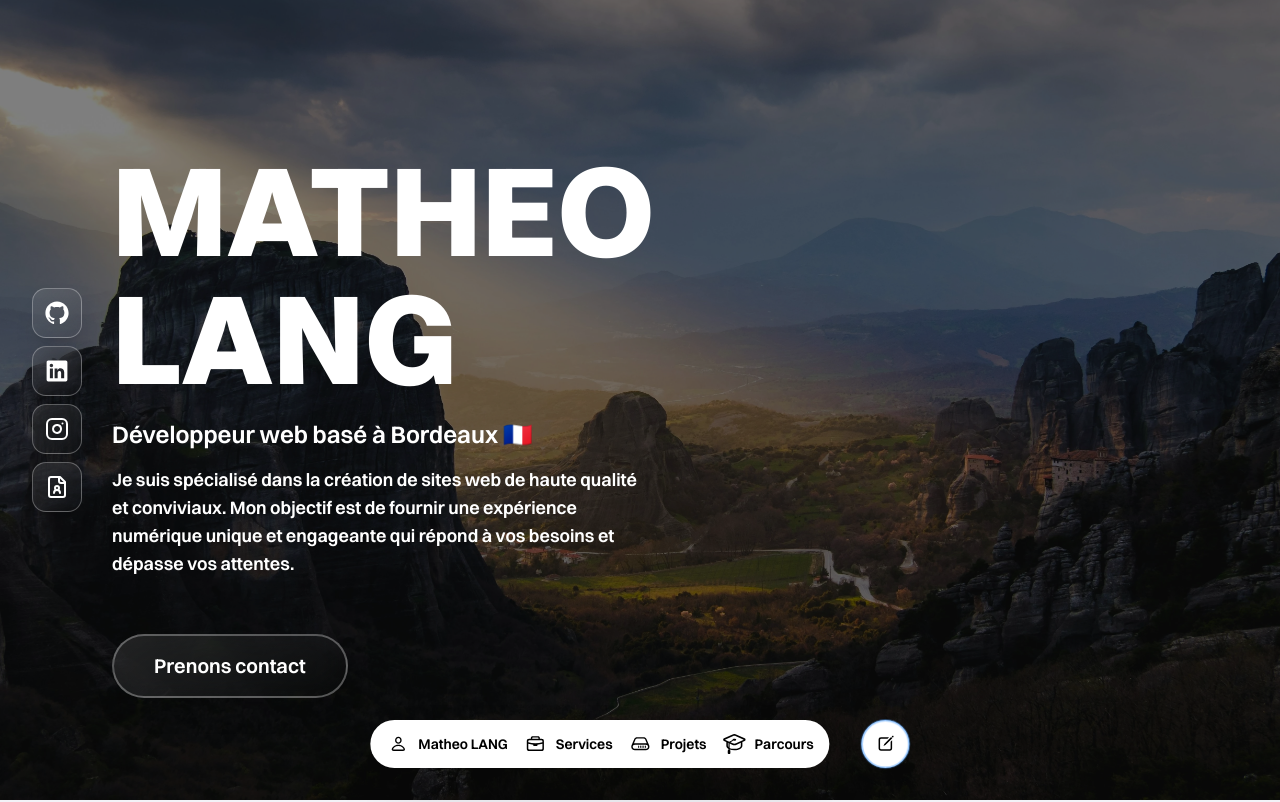
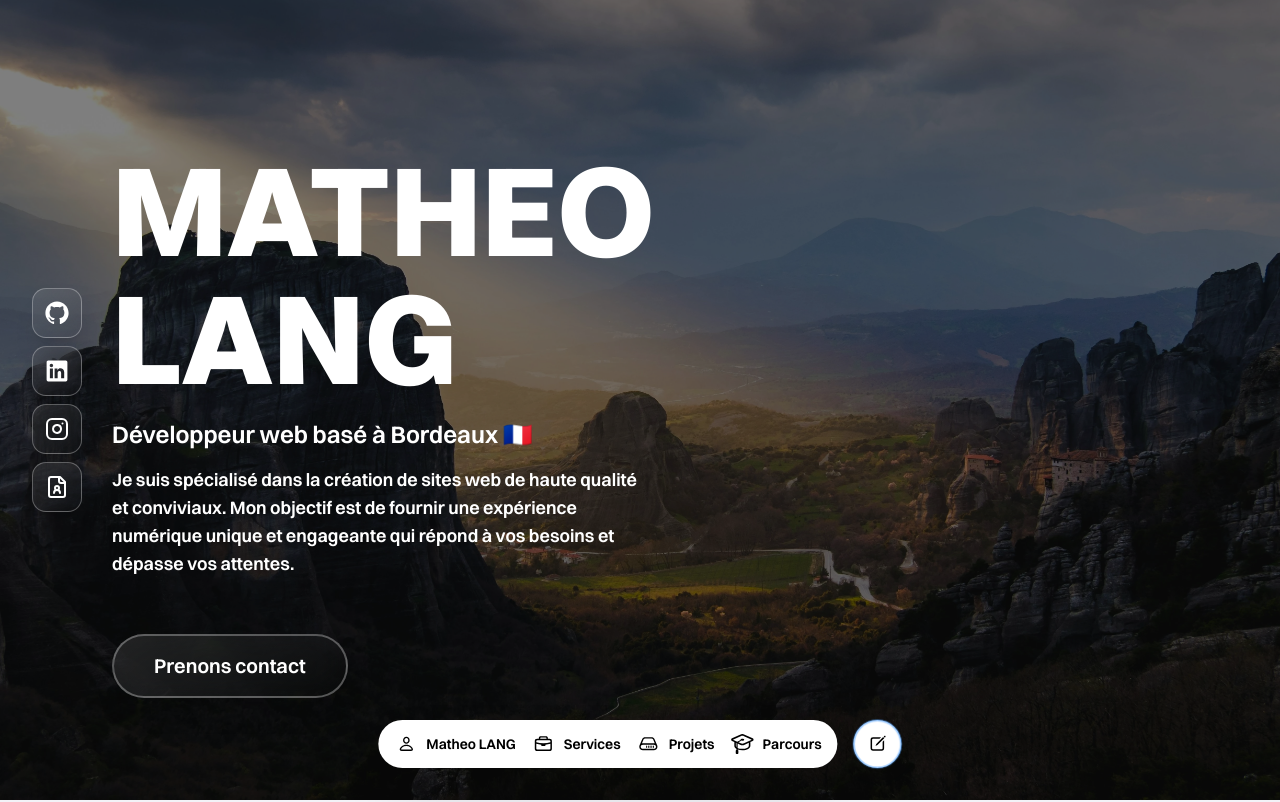
Before and after one commit to Matsuel/portfolio, a Next.js app: page / in a window 1280 px wide. Shown: the top 802 px of the page. Built offline with nearby package versions, Linux system fonts and the light colour scheme.

Commit message:
fix: ajuster l'espacement dans le composant Navbar

```diff
--- a/src/components/Navbar.tsx
+++ b/src/components/Navbar.tsx
@@ -4,7 +4,7 @@ import { contactSection, mail, navbarLinks } from "../../constants/navbar"
 
 const Navbar = () => {
     return (
-        <div className="fixed bottom-8 left-1/2 -translate-x-1/2 z-50 w-auto h-auto flex flex-row gap-8">
+        <div className="fixed bottom-8 left-1/2 -translate-x-1/2 z-50 w-auto h-auto flex flex-row gap-4">
             <nav className=' z-50 w-auto h-auto p-3 px-4 rounded-full bg-white shadow-2xl flex flex-row gap-4'>
                 {navbarLinks.map((link) => (
                     <NavbarLink
```
